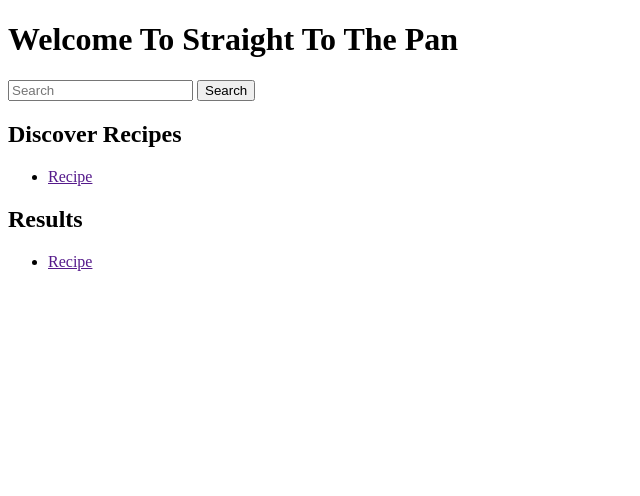
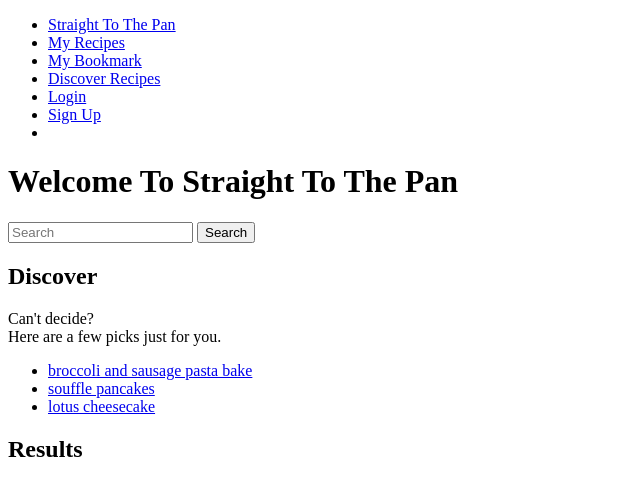
Before and after one commit to NotARobot011111010001/StraightToThePan, a Flask app: page /discover in a window 1280 px wide. Shown: the top 496 px of the page, without its empty margins (0-640 px from the left). Run offline with Flask 2, Linux system fonts and the light colour scheme.

Commit message:
Discovery, Searching, and some bugfixes
The search and discover features are now properly implemented on the "discover" page.
- Main functionality is now done through JS as Python throws a tantrum with anything more complex than "hello world!".
- Clicking on a searched/discovered recipe correctly displays the "recipe" page for the specified recipe.

The navbar links on all pages have been fixed (removed the ".html" from the address) as it doesn't work like that for some reason.

```diff
--- a/app.py
+++ b/app.py
@@ -1,5 +1,7 @@
 from flask import Flask, render_template, jsonify, request, make_response
 import sys, json
+
+from werkzeug.wrappers import response
 
 app = Flask(__name__)
 
@@ -34,7 +36,7 @@ def discover():
     return render_template('discover.html')
 
 
-@app.route('/recipes', methods=['GET', 'POST'])
+@app.route('/recipe', methods=['GET', 'POST'])
 def recipe():
     return render_template('recipe.html')
 
@@ -51,7 +53,7 @@ def recipes():
     """
     if request.method == 'GET':  # GET - loads entire recipes.json file to list
         with open("data/recipes.json", "r") as file:
-            data = json.load(file)
+            data = json.load(file)["recipes"]
             file.close()
         response = make_response(jsonify({"result": data}), 200, )
         response.headers["Content-Type"] = "application/json"
@@ -62,7 +64,7 @@ def recipes():
             file.close()
         response = make_response(jsonify({"result": "Saved"}), 200, )
         response.headers["Content-Type"] = "application/json"
-    else:  # DELETE - load recipes.json to list, create new list with all but specified object, save new list to recipes.json
+    elif request.method == 'DELETE':  # DELETE - load recipes.json to list, create new list with all but specified object, save new list to recipes.json
         recipeId = int(request.args.get('recipeId'))
         with open("data/recipes.json", "r") as file:
             objs = []
@@ -80,34 +82,5 @@ def recipes():
     return response
 
 
-@app.route('/search', methods=['GET'])
-def search():
-    """
-    Search the recipes.json file based on user input.
-    """
-    searchRequest = str(request.args.get('searchRequest'))
-    with open("data/recipes.json", "r") as file:
-        searchResults = []
-        recipes = json.load(file).get("recipes")
-        for recipe in recipes:
-            searchResults.append(search_loop(searchRequest, recipe))
-        file.close()
-    response = make_response(jsonify({"result", searchResults}))
-    response.headers["Content-Type"] = "application/json"
-    return response
-
-
-# Nested loops for the searching algorithm. Allows for loop breaking to the outermost loop in the above function.
-def search_loop(searchRequest, recipe):
-    if searchRequest in recipe['title']:
-        return recipe
-    for key in recipe['ingredients']:
-        if searchRequest in key:
-            return recipe
-    for tag in recipe['categories']:
-        if searchRequest in tag:
-            return recipe
-
-
 if __name__ == '__main__':
     app.run(debug=True)
--- a/static/scripts/discover_functions.js
+++ b/static/scripts/discover_functions.js
@@ -1,13 +1,13 @@
 /**
  * This file contains the functionality for the discover.html page.
- */
+*/
 
 
 /**
-  * GetRecipes()
-  * Returns all recipes from the recipes.JSON file as an array of objects.
-**/
-function GetRecipes()
+* PopulateDiscover()
+* Gets four random recipes and inserts them as links to the discover section on the discover page.
+*/
+function PopulateDiscover()
 {
   let url = "/recipes";
   let response = "Error while retriving.";
@@ -19,52 +19,35 @@ function GetRecipes()
   {
     if (xhttp.readyState == 4 && xhttp.status == 200)
     {
-    response = JSON.parse(xhttp.responseText);
-    recipesData = JSON.parse(response.result).recipes;
-    recipes = formatJson(recipesData);
+      response = JSON.parse(xhttp.responseText);
+      recipes = response.result;
+
+      let discoverList = "";
+
+      for (let i = 0; i < 4; i++)
+      {
+        let rng = Math.floor(Math.random() * (recipes.length + 1));
+        if (recipes[rng])
+        {
+          discoverList += '<li><a href="/recipe?id=' + String(recipes[rng].recipeId) + '">' + String(recipes[rng].title) + '</a></li>';
+          recipes.splice(rng, 1);
+        }
+      }
+      document.getElementById("discoverUl").innerHTML = discoverList;
     }
   }
   xhttp.open("GET", url, true);
   xhttp.send();
-
-  return recipes;
 }
 
+
 /**
-  * PopulateDiscover()
-  * Gets a specified number of recipes for the discover page/area
-**/
-function PopulateDiscover(count) // count is the number of recipes to get
-{
-  let recipeList = GetRecipes();
-  var discoverList;
-
-  for (let i = 0; i < count; i++)
-  {
-    let rng = Math.floor(Math.random() * (recipeList.length + 1));
-    if (recipeList[rng])
-    {
-        discoverList.push(recipeList[rng]);
-    }
-  }
-
-  var discoverField = document.getElementById("discover");
-  var list;
-  discoverField.innerHTML = "";
-  for (recipe in discoverList)
-  {
-    list += '<li><a href="/recipe.html?id=' + String(recipe.recipeId) + '">' + String(recipe.title) + '</a></li>';
-  }
-  discoverField = list;
-}
-PopulateDiscover();
-
-
+ * Search()
+ * Takes the user input in the search bar on the discover page and searches the recipes.json file for any objects that contain it in either the title, the ingredients list, or the category tags list.
+ */
 function Search()
 {
-  let search = String(document.getElementById("searchBar").value);
-
-  let url = "/search?searchRequest=" + search;
+  let url = "/recipes";
   let response = "Error while retriving.";
   let xhttp = new XMLHttpRequest();
   var recipesData;
@@ -75,19 +58,54 @@ function Search()
     if (xhttp.readyState == 4 && xhttp.status == 200)
     {
       response = JSON.parse(xhttp.responseText);
-      recipesData = JSON.parse(response.result).recipes;
-      recipes = formatJson(recipesData);
+      recipes = response.result;
+
+      let searchRequest = document.getElementById("searchBar").value;
+      let resultsList = ""
+
+      if (searchRequest != "")
+      {
+        search_outer: for (let i = 0; i < recipes.length; i++)
+        {
+          // Check the title.
+          if (recipes[i].title.includes(searchRequest))
+          {
+            resultsList += '<li><a href="/recipe?id=' + String(recipes[i].recipeId) + '">' + String(recipes[i].title) + '</a></li>';
+            continue search_outer;
+          }
+
+          // Check the ingredients list.
+          for (let j = 0; j < recipes[i].ingredients.length; j++)
+          {
+            if (recipes[i].ingredients[j].name.includes(searchRequest))
+            {
+              resultsList += '<li><a href="/recipe?id=' + String(recipes[i].recipeId) + '">' + String(recipes[i].title) + '</a></li>';
+              continue search_outer;
+            }
+          }
+
+          // Check the tags.
+          for (let j = 0; j < recipes[i].categories.length; j++) // this is done with iterator loops instead of for-each style loops because js doesn't like assigning object properties to temporary variables i guess.
+          {
+            if (recipes[i].categories[j].includes(searchRequest))
+            {
+              resultsList += '<li><a href="/recipe?id=' + String(recipes[i].recipeId) + '">' + String(recipes[i].title) + '</a></li>';
+              continue search_outer;
+            }
+          }
+        }
+        document.getElementById("results").innerHTML = resultsList;
+      }
     }
   }
   xhttp.open("GET", url, true);
   xhttp.send();
-
-  return recipes;
 }
 
 function PopulateResults()
 {
-  let results = Search();
+  //let results = GetRecipes();
+  /*let results = Search();
   var resultsField = document.getElementById("results");
 
   resultsField.innerHTML = "";
@@ -97,6 +115,8 @@ function PopulateResults()
     {
       resultsField.innerHTML += '<li><a href="/recipe.html?id=' + String(recipe.recipeId) + '">' + String(recipe.title) + '</a></li>';
     }
-  }
+  }*/
 }
-PopulateResults();
+
+
+PopulateDiscover();
--- a/templates/discover.html
+++ b/templates/discover.html
@@ -6,23 +6,34 @@
     <script src = "/static/scripts/discover_functions.js"></script>
 </head>
 <body>
+    <nav>
+        <ul class="navbar">
+            <li class="logo"><a href="/">Straight To The Pan</a> </li>
+            <li class="link"><a href="recipe">My Recipes</a> </li>
+            <li class="link"><a href="#">My Bookmark</a> </li>
+            <li class="link"><a href="discover">Discover Recipes</a> </li>
+            <li class="link button"><a href="login">Login</a> </li>
+            <li class="link button secondary"><a href="register">Sign Up</a> </li>
+            <li class="nav-hidden"><span class="mini-menu"></span></li>
+        </ul>
+    </nav>
+
     <h1>Welcome To Straight To The Pan</h1>
     <div class="container">
         <input id="searchBar" type="text" placeholder="Search">
-        <button onclick="PopulateResults()" id="searchButton" type="submit">Search</button>
+        <button onclick="Search()" id="searchButton" type="submit">Search</button>
     </div>
 
     <div class="container">
-        <h2>Discover Recipes</h2>
-        <ul id="discover">
-            <li><a href="">Recipe</a></li>
+        <h2>Discover</h2>
+        <p>Can't decide?<br>Here are a few picks just for you.</p>
+        <ul id="discoverUl">
         </ul>
     </div>
 
     <div class="container" id="resultsDisplay">
         <h2>Results</h2>
         <ul id="results">
-            <li><a href="">Recipe</a></li>
         </ul>
     </div>
 </body>
--- a/templates/recipe.html
+++ b/templates/recipe.html
@@ -6,31 +6,34 @@
     <script src = "/static/scripts/recipe_functions.js"></script>
 </head>
 <body>
+    <nav>
+        <ul class="navbar">
+            <li class="logo"><a href="/">Straight To The Pan</a> </li>
+            <li class="link"><a href="recipe">My Recipes</a> </li>
+            <li class="link"><a href="#">My Bookmark</a> </li>
+            <li class="link"><a href="discover">Discover Recipes</a> </li>
+            <li class="link button"><a href="login">Login</a> </li>
+            <li class="link button secondary"><a href="register">Sign Up</a> </li>
+            <li class="nav-hidden"><span class="mini-menu"></span></li>
+        </ul>
+    </nav>
+
     <h1>Welcome To Straight To The Pan</h1>
-    <div id="allRecipes"> </div>  <!-- appends all recipes in one place -->
-
     <div class="container" id="recipeCard">
         <h2 id="recipeTitle">Recipe Title</h2>
 
         <p id="recipeCreator">by Username</p>
 
+        <h3>Ingredients</h3>
         <table id="recipeIngredients">
-            <tr>
-                <th>Ingredient</th>
-                <th>Amount</th>
-            </tr>
-            <tr>
-                <td>ingredientName</td>
-                <td>ingredientAmount</td>
-            </tr>
         </table>
 
+        <h3>Method</h3>
         <ol id="recipeMethod" type="1">
-            <li>Instruction</li>
         </ol>
 
+        <h3>Categories</h3>
         <ul id="recipeCategories">
-            <li>Category</li>
         </ul>
     </div>
 </body>
```
Also changed, not shown: data/recipes.json (+24 -16 lines), static/scripts/recipe_functions.js (+37 -123 lines), templates/Index.html (+5 -5 lines).
